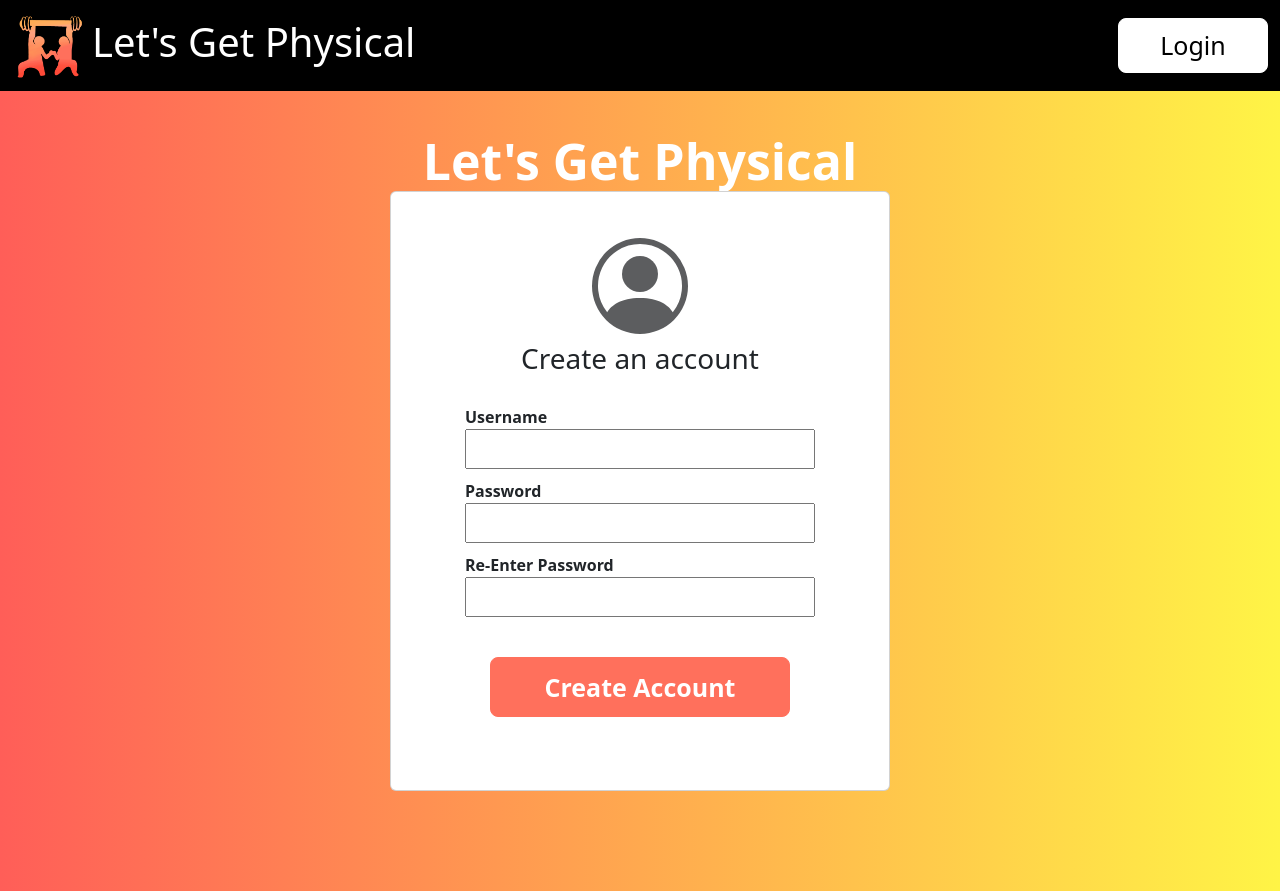
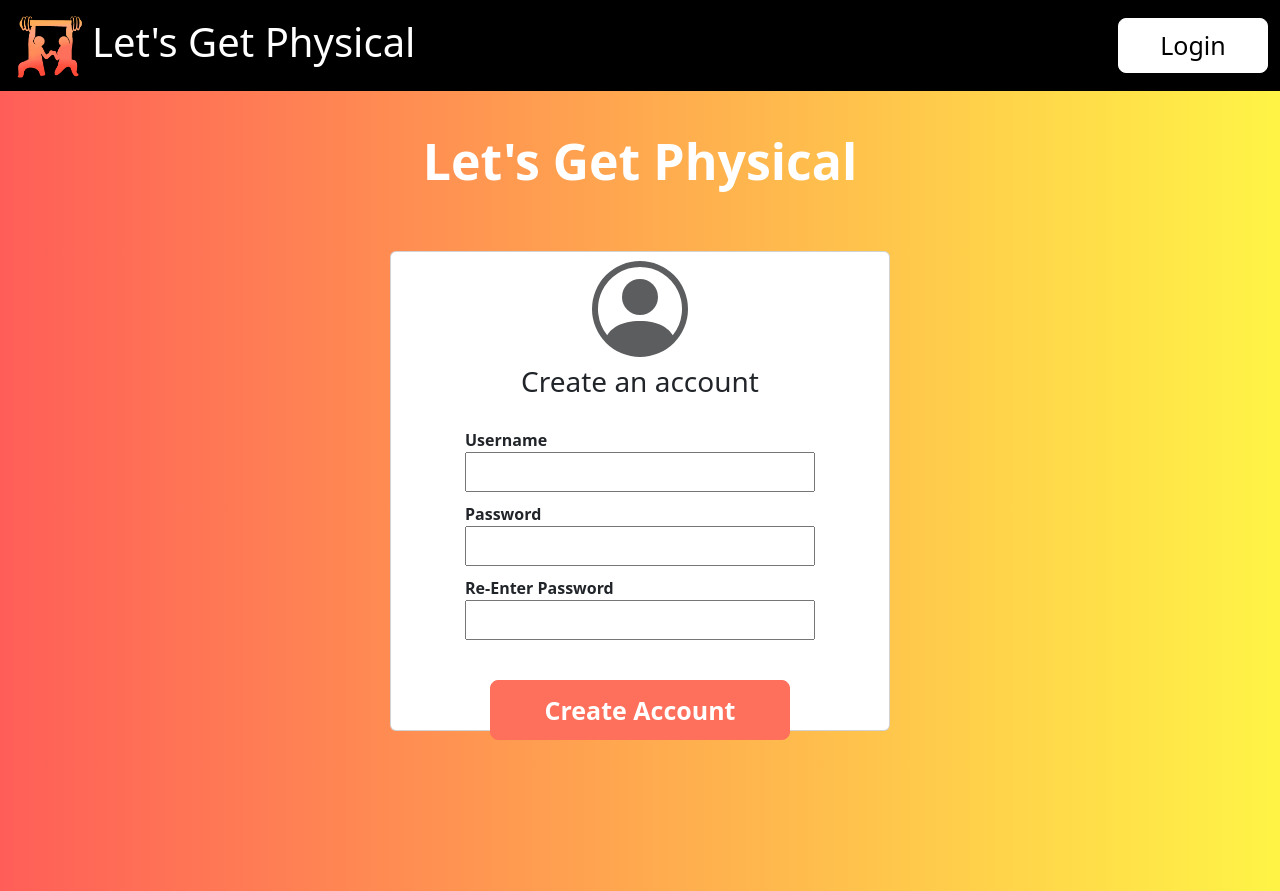
Before and after one commit to adamsprain/Lets-Get-Physical, a React (Create React App) app in the folder client/: page /signup in a window 1280 px wide. Built offline with nearby package versions, Linux system fonts and the light colour scheme.

Commit message:
Updating navbar sizing and card sizing to be dependent on resolution

```diff
--- a/client/src/components/Navbar.js
+++ b/client/src/components/Navbar.js
@@ -7,7 +7,7 @@ import logo from "../images/AppLogo.png";
 /*Functional component which will display the navbar overlayed on every other component page*/
 export default function Navbar() {
     return (
-        <nav className="navbar navbar-expand-lg" style={{backgroundColor: "black"}}>
+        <nav className="navbar navbar-expand-lg" style={{backgroundColor: "black", height: "2%"}}>
             <div className="container-fluid">
                 {/*Allows the icon and title to be clickable so user can return to homepage*/}
                 <Link to="/" className="site-title" style={{display: "flex", textDecoration: "none"}}>
--- a/client/src/styles/App.css
+++ b/client/src/styles/App.css
@@ -24,12 +24,6 @@
     color: white !important;
 }
 
-/*Styling for the navbar overlayed on each page*/
-.nav {
-    background-color: black!important;
-    height: 65px;
-}
-
 /*Styling for the button which will be displayed on the navbar*/
 .nav-bar-button {
     background-color: white!important;
--- a/client/src/styles/Login.css
+++ b/client/src/styles/Login.css
@@ -19,7 +19,7 @@
     text-align: center;
     align-content: center;
     width: 500px;
-    height: 600px !important;
+    height: 60% !important;
 }
 
 /*Changes font width for each textbox label*/
```
